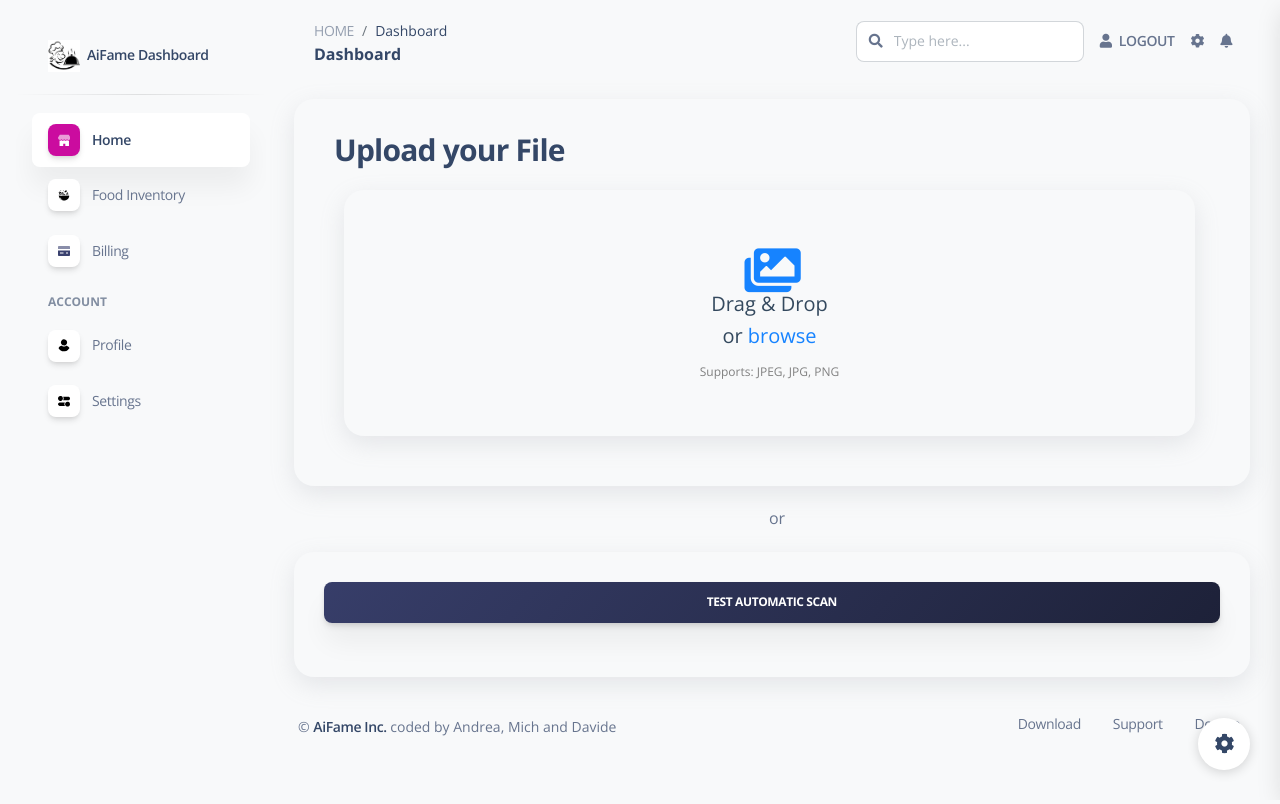
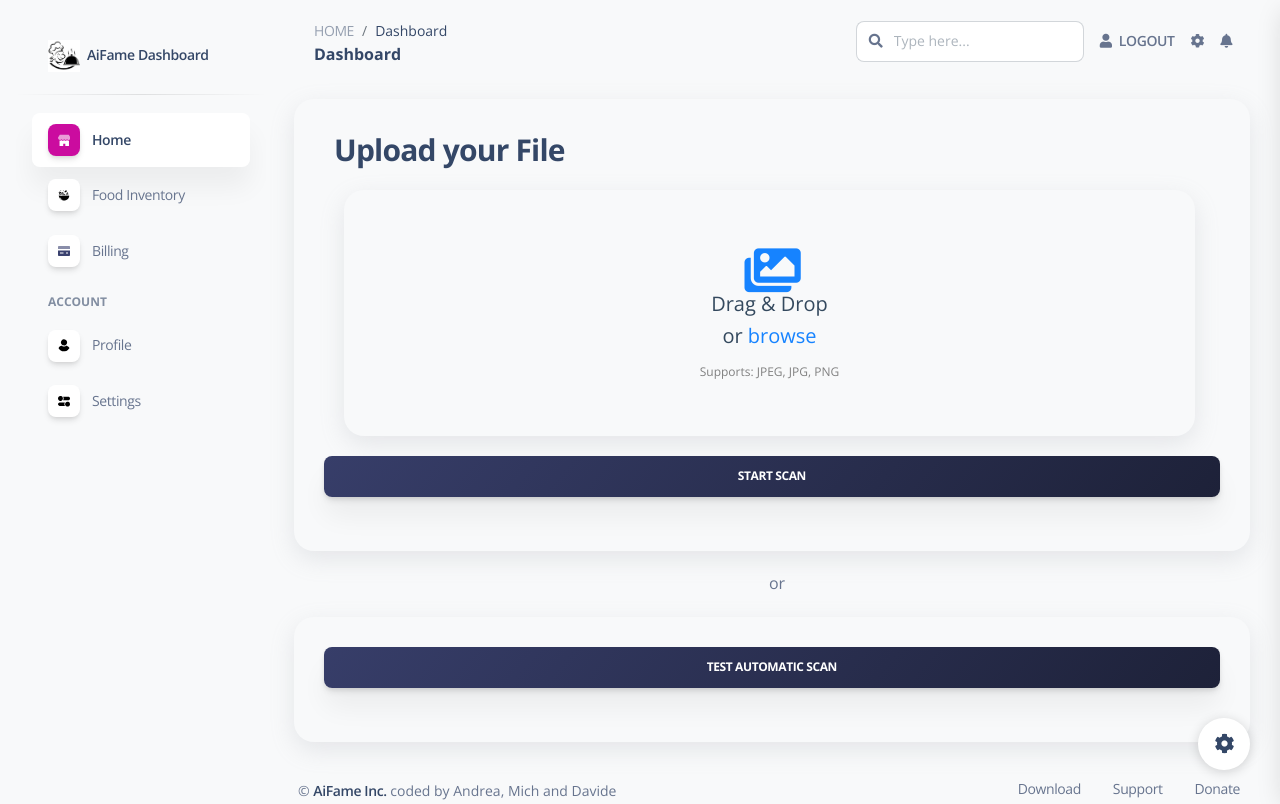
Before and after one commit to andregri/AiFame, a Flask app: page /index in a window 1280 px wide. Before the commit the page ends 778 px from the top, so only its background shows below. Run offline with Flask 2, Linux system fonts and the light colour scheme; the visitor is signed in with stand-in values (Sample User, id 1); some libraries are stand-ins or nearby versions.

Commit message:
Partially implemented computer vision process

```diff
--- a/apps/home/routes.py
+++ b/apps/home/routes.py
@@ -4,8 +4,10 @@ Copyright (c) 2019 - present AppSeed.us
 """
 
 import collections
+from email import message
 from json import detect_encoding
 import os
+import base64
 from apps.config import AzureConfig
 from apps.home import blueprint
 from flask import render_template, request, flash, redirect, url_for, render_template
@@ -89,7 +91,11 @@ def upload_image():
         # file.save(os.path.join('./', filename))
         upload_blob('uploads', filename, file)
         flash('Image successfully uploaded and displayed below')
-        return redirect(url_for('.index'))
+        url_bytes = f"https://aifame.blob.core.windows.net/uploads/{filename}".encode('ascii')
+        base64_url = base64.b64encode(url_bytes)
+        url = base64_url.decode('ascii')
+        # return render_template('home/index.html', detected_foods=foods, drag_drop_disable=True)
+        # return redirect(f'/async_get_urls_v2_test/{url}')
     else:
         print('Allowed image types are -> png, jpg, jpeg, gif')
         flash('Allowed image types are -> png, jpg, jpeg, gif')
@@ -125,10 +131,18 @@ async def fetch_url(session, img_data, object):
 
 # Routes
 
-@blueprint.route('/async_get_urls_v2_test', methods=['GET'])
-async def async_get_urls_v2():
+@blueprint.route('/async_get_urls_v2_test/<string:url>', methods=['GET'])
+async def async_get_urls_v2(url):
     """Asynchronously retrieve the list of URLs."""
-    url = "https://www.grandecig.com/hs-fs/hubfs/images/blog_images/2020_Blog_Images/CompareTopDietTrends.jpg?width=730&name=CompareTopDietTrends.jpg"
+    if url == 'test':
+        url = "https://www.grandecig.com/hs-fs/hubfs/images/blog_images/2020_Blog_Images/CompareTopDietTrends.jpg?width=730&name=CompareTopDietTrends.jpg"
+        # url = "https://aifame.blob.core.windows.net/uploads/test.jpg"
+
+    else:
+        base64_url = url.encode('ascii')
+        url_bytes = base64.b64decode(base64_url)
+        url = url_bytes.decode('ascii')
+
     form = FoodForm(request.form)
 
     # 1. await Detect object from image url
--- a/apps/templates/home/index.html
+++ b/apps/templates/home/index.html
@@ -35,12 +35,25 @@
       <span class="support">Supports: JPEG, JPG, PNG</span>
     </div>
   </div>
+  <form id="start-scan" action="/async_get_urls_v2_test/" method="GET">
+    <input type="hidden" name="file" value="file" />
+    <div class="row">
+      <div class="col-12">
+        <div class="card mb-4">
+          <a class="btn bg-gradient-dark mb-0" href="#" onclick="document.getElementById('start-scan').submit();">
+            Start Scan</a>
+        </div>
+      </div>
+    </div>
+  </form>
 </div>
+
+
 
 <span class="header" style="display: table;margin: 0 auto;"> or </span>
 
 <div class="drag-drop-container">
-<form id="test-scan" action="/async_get_urls_v2_test" method="GET">
+<form id="test-scan" action="/async_get_urls_v2_test/test" method="GET">
   <input type="hidden" name="file" value="file" />
   <div class="row">
     <div class="col-12">
@@ -243,7 +256,6 @@
       console.log(file)
       displayFile();
       uploadFile(file)
-      removeFile()
     });
 
     // when file is inside drag area
@@ -270,7 +282,6 @@
       console.log(file);
       displayFile();
       uploadFile(file)
-      removeFile()
     });
 
     function displayFile() {
```
